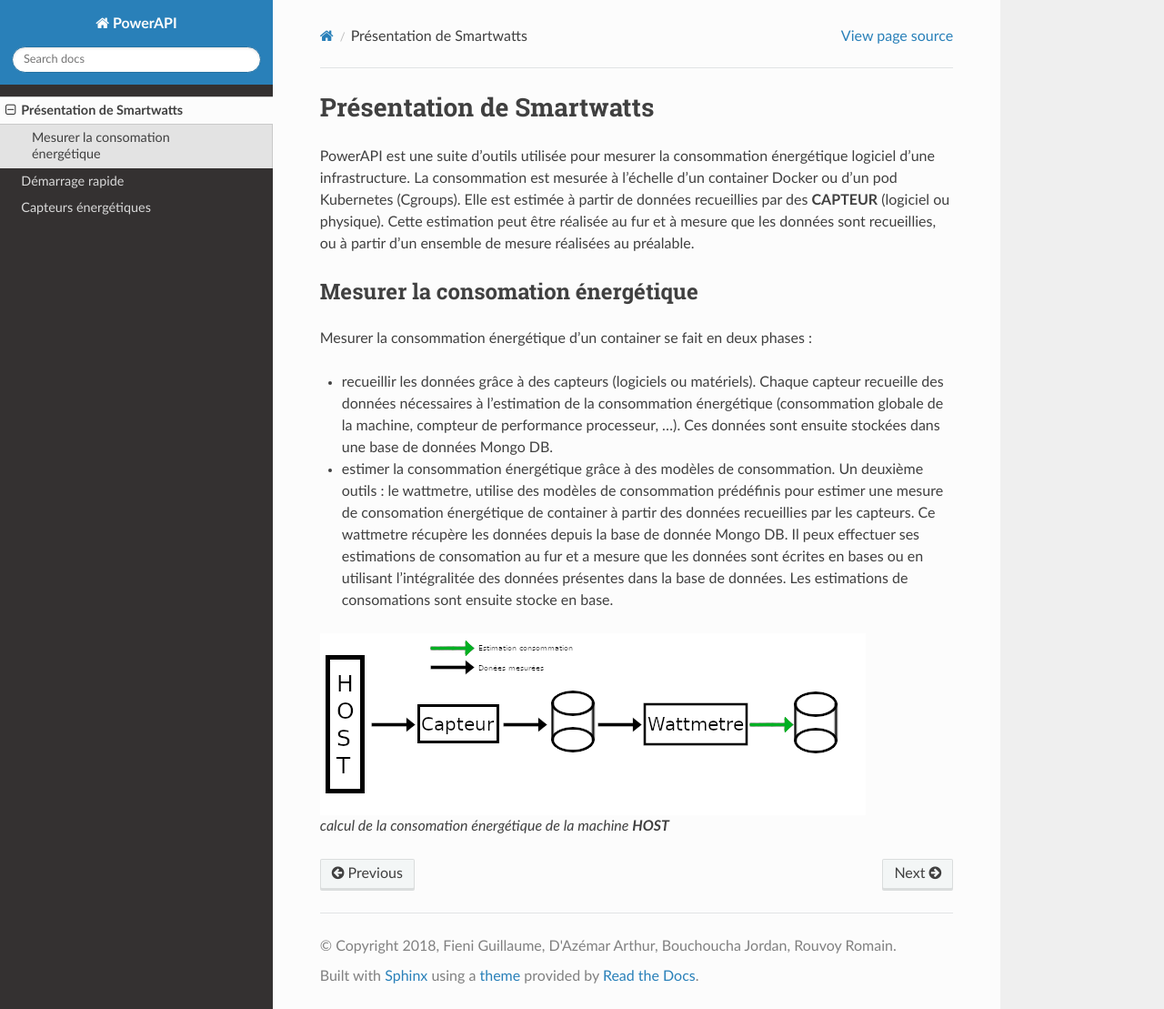
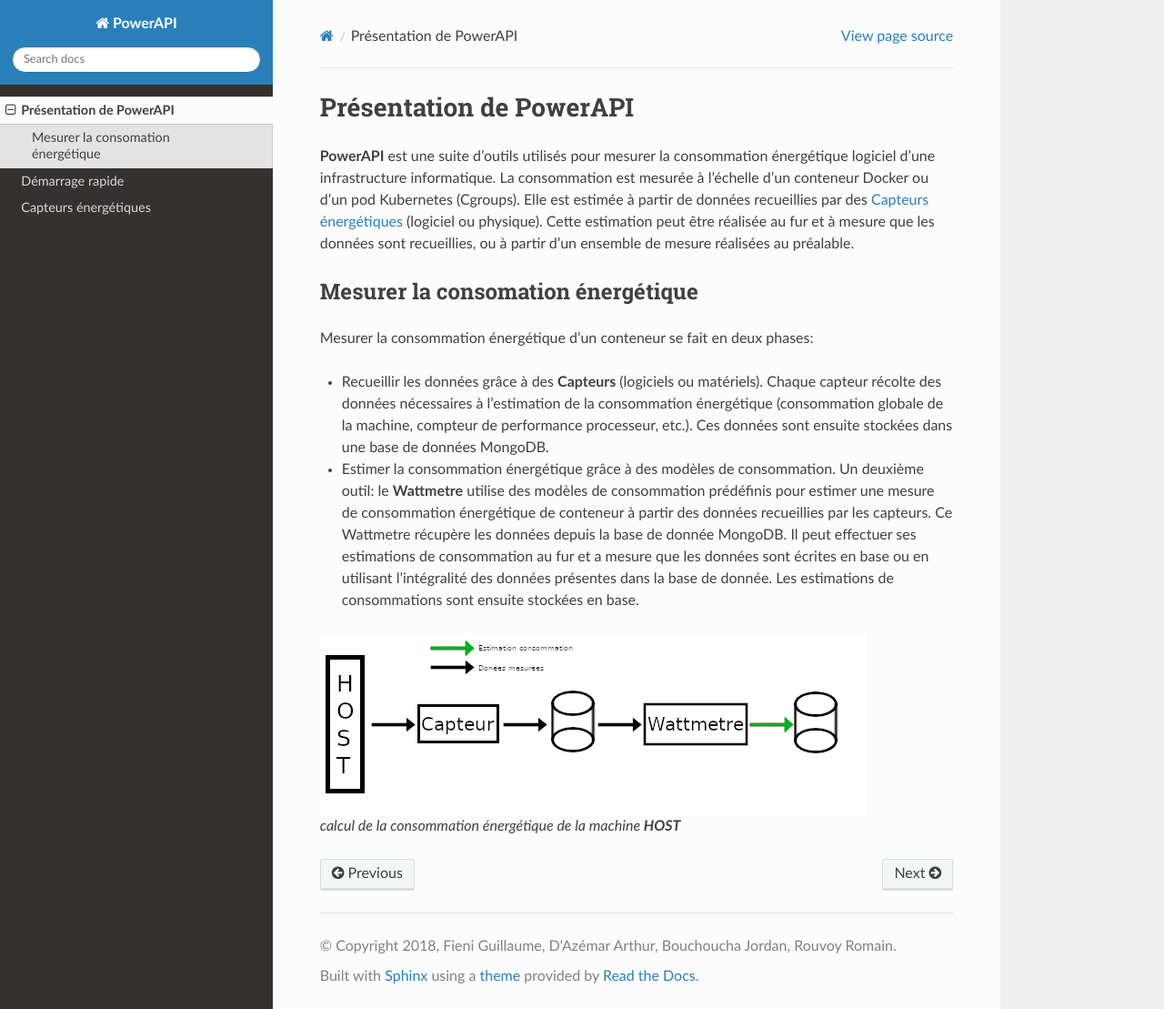
Before and after one commit to powerapi-ng/powerapi, a Sphinx documentation site: the page built from docs/source/intro.rst, in a window 1280 px wide and 1109 px high. Shown: the whole window at 91% size. Built offline with Sphinx 7.4.7 and the Read the Docs theme 2.0.0, drawn with Linux system fonts in a browser that asks for light colours; pages that are not in the unit, such as notebooks, are missing from menus.

Commit message:
docs: syntax and doc merge

```diff
--- a/docs/source/intro.rst
+++ b/docs/source/intro.rst
@@ -1,17 +1,17 @@
-Présentation de Smartwatts
+Présentation de PowerAPI
 ^^^^^^^^^^^^^^^^^^^^^^^^^^
 
-PowerAPI est une suite d'outils utilisée pour mesurer la consommation énergétique logiciel d'une infrastructure. La consommation est mesurée à l'échelle d'un container Docker ou d'un pod Kubernetes (Cgroups). Elle est estimée à partir de données recueillies par des **CAPTEUR** (logiciel ou physique). Cette estimation peut être réalisée au fur et à mesure que les données sont recueillies, ou à partir d'un ensemble de mesure réalisées au préalable.
+**PowerAPI** est une suite d'outils utilisés pour mesurer la consommation énergétique logiciel d'une infrastructure informatique. La consommation est mesurée à l'échelle d'un conteneur Docker ou d'un pod Kubernetes (Cgroups). Elle est estimée à partir de données recueillies par des :doc:`Capteurs énergétiques <sensors>` (logiciel ou physique). Cette estimation peut être réalisée au fur et à mesure que les données sont recueillies, ou à partir d'un ensemble de mesure réalisées au préalable.
 
 Mesurer la consomation énergétique
 ==================================
 
-Mesurer la consommation énergétique d'un container se fait en deux phases :
+Mesurer la consommation énergétique d'un conteneur se fait en deux phases:
 
-- recueillir les données grâce à des capteurs (logiciels ou matériels). Chaque capteur recueille des données nécessaires à l'estimation de la consommation énergétique (consommation globale de la machine, compteur de performance processeur, ...). Ces données sont ensuite stockées dans une base de données Mongo DB.
+- Recueillir les données grâce à des **Capteurs** (logiciels ou matériels). Chaque capteur récolte des données nécessaires à l'estimation de la consommation énergétique (consommation globale de la machine, compteur de performance processeur, etc.). Ces données sont ensuite stockées dans une base de données MongoDB.
 
-- estimer la consommation énergétique grâce à des modèles de consommation. Un deuxième outils : le wattmetre, utilise des modèles de consommation prédéfinis pour estimer une mesure de consomation énergétique de container à partir des données recueillies par les capteurs. Ce wattmetre récupère les données depuis la base de donnée Mongo DB. Il peux effectuer ses estimations de consomation au fur et a mesure que les données sont écrites en bases ou en utilisant l'intégralitée des données présentes dans la base de données. Les estimations de consomations sont ensuite stocke en base.
+- Estimer la consommation énergétique grâce à des modèles de consommation. Un deuxième outil: le **Wattmetre** utilise des modèles de consommation prédéfinis pour estimer une mesure de consommation énergétique de conteneur à partir des données recueillies par les capteurs. Ce Wattmetre récupère les données depuis la base de donnée MongoDB. Il peut effectuer ses estimations de consommation au fur et a mesure que les données sont écrites en base ou en utilisant l'intégralité des données présentes dans la base de donnée. Les estimations de consommations sont ensuite stockées en base.
 
 .. figure:: _static/powerAPI_archi.png
 
-	    calcul de la consomation énergétique de la machine **HOST**
+	    calcul de la consommation énergétique de la machine **HOST**
--- a/docs/source/introduction.rst
+++ /dev/null
@@ -1,3 +0,0 @@
-
-Présentation PowerAPI
-=====================
--- a/docs/source/quickstart.rst
+++ b/docs/source/quickstart.rst
@@ -3,7 +3,7 @@
 Démarrage rapide
 ****************
 
-Cette partie permet de voir comment utiliser **PowerAPI**. Il est considéré que vous possédez une base de donnée MongoDB contenant des données exploitables, obtenues à partir d'un des :doc:`Capteurs énergétiques <sensors>` supportés par **PowerAPI**. Il est préférable d'avoir lu la partie :doc:`Présentation PowerAPI <introduction>` avant.
+Cette partie permet de voir comment utiliser **PowerAPI**. Il est considéré que vous possédez une base de donnée MongoDB contenant des données exploitables, obtenues à partir d'un des :doc:`Capteurs énergétiques <sensors>` supportés par **PowerAPI**. Il est préférable d'avoir lu la partie :doc:`Présentation PowerAPI <intro>` avant.
 
 PowerAPI CLI sur Docker
 =========================
```
